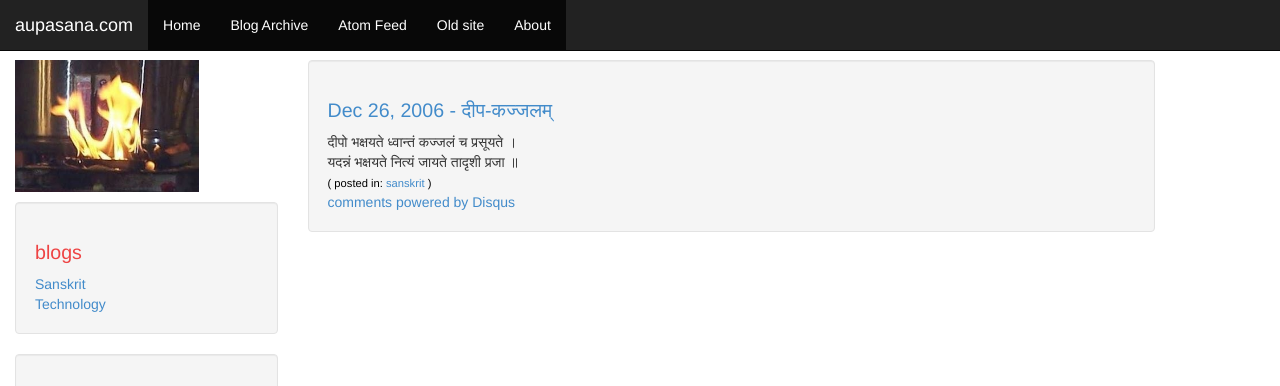
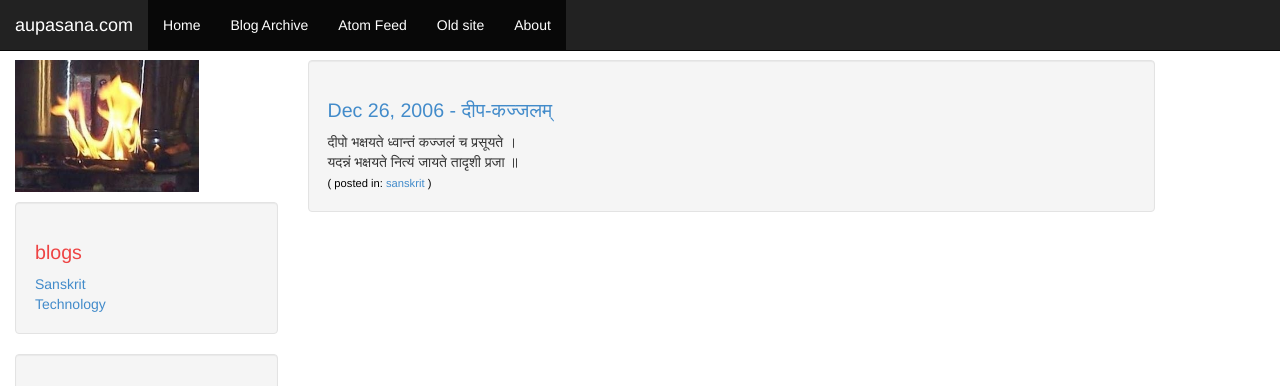
Before and after one commit to aupasana/aupasana.github.io, a Jekyll site: the page built from _posts/kalidasa/2006-12-26-blog-post.html, in a window 1280 px wide and 1057 px high. Shown: the top 386 px of the window. Built offline with Jekyll 4.4.1, drawn with Linux system fonts in a browser that asks for light colours; comment, search, counter and statistics services are not loaded.

Commit message:
post.html: remove buggy code on when to show/hide disqus comments

```diff
--- a/_layouts/post.html
+++ b/_layouts/post.html
@@ -24,10 +24,8 @@
               {% include tags-and-categories.html %}
 
               <!-- Show comments -->
-              {% if site.comments == true and (page.comments == nil or page.comments == true) %}
+              {% if site.comments == true %}
                 <div id="disqus_thread">
-                    <noscript>Please enable JavaScript to view the <a href="http://disqus.com/?ref_noscript">comments powered by Disqus.</a></noscript>
-                    <a href="http://disqus.com" class="dsq-brlink">comments powered by <span class="logo-disqus">Disqus</span></a>
                 </div>
               {% endif %}
 
@@ -37,6 +35,8 @@
     </div> <!-- row -->
 </div> <!-- container -->
 
+{% if site.comments == true %}
+  {% include disqus-comments.html %}
+{% endif %}
 
-{% include disqus-comments.html %}
 {% include footer.html %}
```
